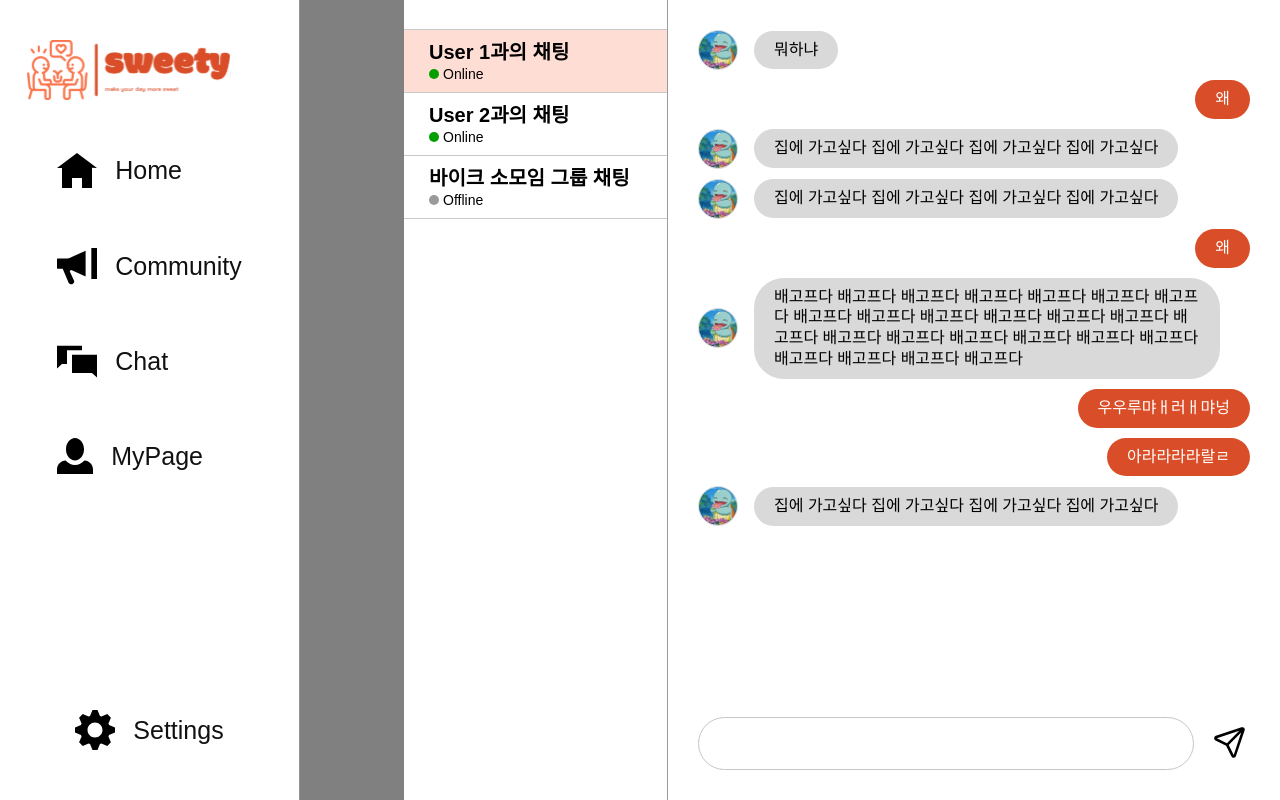
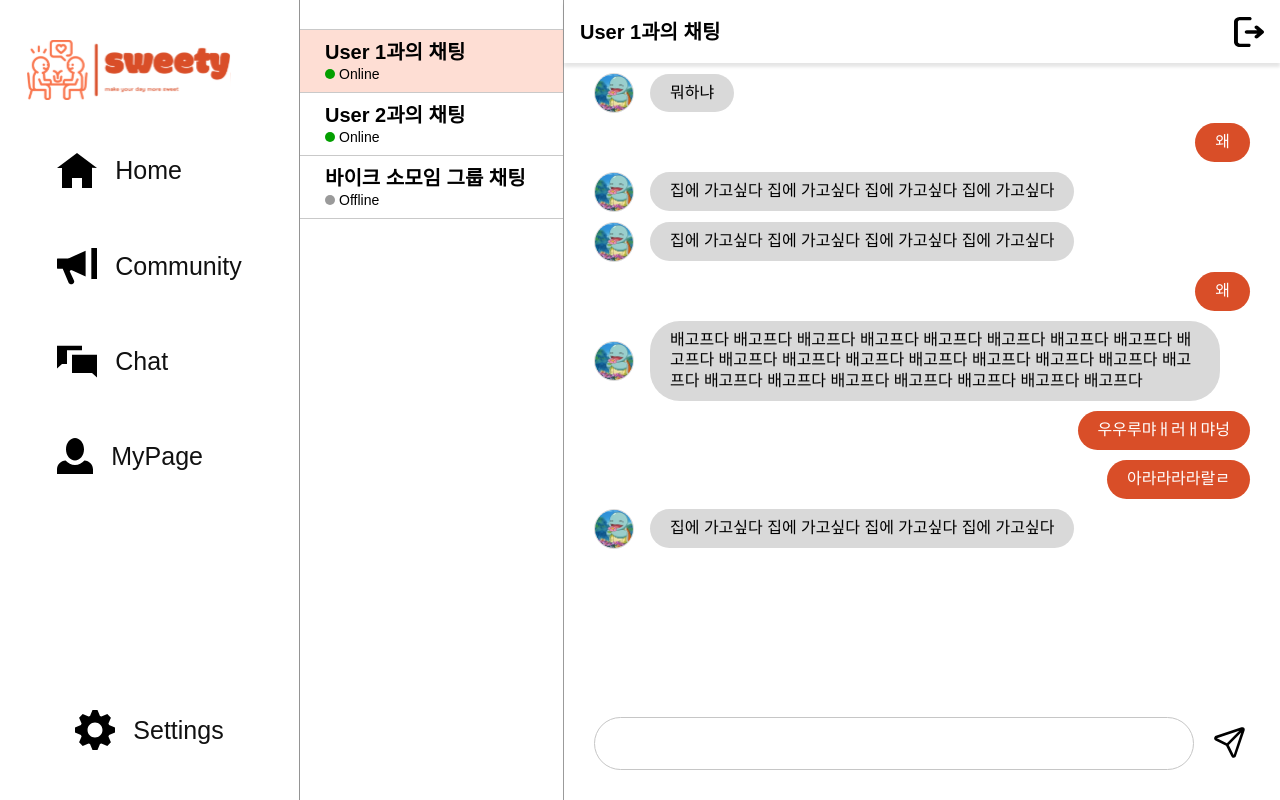
Before and after one commit to Toy2-Team3/sweety, a React (Create React App) app: page /chat in a window 1280 px wide. Built offline with nearby package versions, Linux system fonts and the light colour scheme.

Commit message:
Feat: 채팅 페이지 Nav 바 병합
채팅 섹션 내에 Header 추가

```diff
--- a/src/pages/chatting/ChatBox.tsx
+++ b/src/pages/chatting/ChatBox.tsx
@@ -1,4 +1,3 @@
-import React from "react";
 import styled from "styled-components";
 import { ChatProps } from "./ChattingSection";
 
--- a/src/pages/chatting/ChattingRoomList.tsx
+++ b/src/pages/chatting/ChattingRoomList.tsx
@@ -1,32 +1,28 @@
 import styled from "styled-components";
 import ChattingRoom from "./ChattingRoom";
 
-interface ChattingRoomProps {
+export interface ChattingRoomProps {
   name: string;
   online: boolean;
   roomId: number;
 }
 
 const ChattingRoomList = ({
+  roomData,
   currentRoomNumber,
   setCurrentRoomNumber,
   setShowRoomList,
 }: {
+  roomData: ChattingRoomProps[];
   currentRoomNumber: number;
   setCurrentRoomNumber: React.Dispatch<React.SetStateAction<number>>;
   setShowRoomList?: React.Dispatch<React.SetStateAction<boolean>>;
 }) => {
-  const dummyData: ChattingRoomProps[] = [
-    { name: "User 1과의 채팅", online: true, roomId: 1 },
-    { name: "User 2과의 채팅", online: true, roomId: 2 },
-    { name: "바이크 소모임 그룹 채팅", online: false, roomId: 3 },
-  ];
-
   return (
     <MainContainer>
       <PaddingBox />
       {/* 인덱스 추가하기 */}
-      {dummyData.map((item, index) => {
+      {roomData.map((item, index) => {
         const isCurrentRoom = index === currentRoomNumber;
         return (
           <ChattingRoom
--- a/src/pages/chatting/ChattingSection.tsx
+++ b/src/pages/chatting/ChattingSection.tsx
@@ -3,8 +3,9 @@ import ChatBox from "./ChatBox";
 import defaultImage from "../../assets/ex.jpg";
 import ChattingTextarea from "./ChattingTextarea";
 import hamburgerButton from "../../assets/hamburger.svg";
-import ChattingRoomList from "./ChattingRoomList";
-import { useState } from "react";
+import exitButton from "../../assets/exitChattingRoom.svg";
+import ChattingRoomList, { ChattingRoomProps } from "./ChattingRoomList";
+import { useState, useEffect } from "react";
 
 export interface ChatProps {
   isMine: boolean;
@@ -13,9 +14,11 @@ export interface ChatProps {
 }
 
 const ChattingSection = ({
+  roomData,
   currentRoomNumber,
   setCurrentRoomNumber,
 }: {
+  roomData: ChattingRoomProps[];
   currentRoomNumber: number;
   setCurrentRoomNumber: React.Dispatch<React.SetStateAction<number>>;
 }) => {
@@ -66,16 +69,31 @@ const ChattingSection = ({
 
   const [showRoomList, setShowRoomList] = useState<boolean>(false);
 
+  useEffect(() => {
+    const handleResize = () => {
+      if (window.innerWidth >= 1024) {
+        setShowRoomList(false);
+      }
+    };
+    window.addEventListener("resize", handleResize);
+    return () => {
+      window.removeEventListener("resize", handleResize);
+    };
+  }, []);
+
   return (
     <MainContainer>
+      <div className="chatting-room-controller">
         {showRoomList && (
           <ChattingRoomList
+            roomData={roomData}
             currentRoomNumber={currentRoomNumber}
             setCurrentRoomNumber={setCurrentRoomNumber}
             setShowRoomList={setShowRoomList}
           />
         )}
-      <TabletMobileHeader>
+      </div>
+      <Header>
         <img
           onClick={() => {
             setShowRoomList(true);
@@ -83,13 +101,15 @@ const ChattingSection = ({
           src={hamburgerButton}
           alt=""
         />
-      </TabletMobileHeader>
+        <h1>{roomData[currentRoomNumber].name}</h1>
+        <img src={exitButton} alt="" />
+      </Header>
       <div onClick={() => setShowRoomList(false)}>
-        <main>
+        <ChattingViewArea>
           {chatDummy.map((item, index) => {
             return <ChatBox key={index} {...item} />;
           })}
-        </main>
+        </ChattingViewArea>
         <ChattingTextarea />
       </div>
     </MainContainer>
@@ -97,50 +117,83 @@ const ChattingSection = ({
 };
 
 const MainContainer = styled.section`
-  padding: 30px 0 0;
   width: 100%;
   min-width: 376px;
   position: relative;
 
   @media screen and (max-width: 1024px) {
-    padding: 0px;
     height: 100vh;
   }
-  main {
-    height: calc(100vh - 133px);
+
+  @media screen and (max-width: 480px) {
+    height: auto;
+  }
+`;
+
+const ChattingViewArea = styled.main`
+  height: calc(100vh - 83px);
   display: flex;
   flex-direction: column;
   gap: 10px;
   overflow: scroll;
-    padding: 0 30px 10px;
+  padding: 73px 30px 10px;
 
   @media screen and (max-width: 1024px) {
-      padding: 0 20px 10px;
+    padding: 73px 20px 10px;
+  }
+
+  @media screen and (max-width: 480px) {
+    height: calc(100vh - 183px);
+  }
+`;
+
+const Header = styled.header`
+  position: fixed;
   display: flex;
-      padding-top: 73px;
-      height: calc(100vh - 83px);
+  width: calc(100% - 564px);
+  height: 63px;
+  padding: 0 16px;
+  background-color: white;
+  box-shadow: 0px 4px 3px rgba(0, 0, 0, 0.1);
+  justify-content: space-between;
+  align-items: center;
+
+  > img:first-child {
+    display: none;
+  }
+
+  @media screen and (max-width: 1024px) {
+    width: calc(100% - 104px);
+    left: 104px;
+
+    > img:first-child {
+      display: block;
+    }
+  }
+
+  @media screen and (max-width: 480px) {
+    width: 100%;
+    left: 0;
+  }
+
+  img {
+    cursor: pointer;
+    flex-shrink: 0;
+  }
+
+  h1 {
+    font-size: 20px;
+    font-weight: 600;
+    text-overflow: ellipsis;
+    overflow: hidden;
+    white-space: nowrap;
+    word-break: break-all;
+    line-height: 24px;
+
+    @media screen and (max-width: 480px) {
+      font-size: 18px;
     }
   }
 `;
 
-const TabletMobileHeader = styled.div`
-  display: none;
-  height: 63px;
-  position: fixed;
-  left: 104px;
-  width: 100%;
-  padding-left: 16px;
-  background-color: white;
-  box-shadow: 0px 4px 3px rgba(0, 0, 0, 0.1);
-
-  @media screen and (max-width: 1024px) {
-    display: flex;
-    align-items: center;
-  }
-
-  img {
-    cursor: pointer;
-  }
-`;
-
 export default ChattingSection;
--- a/src/pages/chatting/ChattingTextarea.tsx
+++ b/src/pages/chatting/ChattingTextarea.tsx
@@ -66,6 +66,13 @@ const InputContainer = styled.div`
     left: 20px;
   }
 
+  @media screen and (max-width: 480px) {
+    width: calc(100% - 40px);
+    position: fixed;
+    bottom: 123px;
+    left: 20px;
+  }
+
   textarea {
     font-family: Arial, Helvetica, sans-serif;
     width: 100%;
--- a/src/pages/chatting/index.tsx
+++ b/src/pages/chatting/index.tsx
@@ -1,29 +1,28 @@
 import styled from "styled-components";
-import ChattingRoomList from "./ChattingRoomList";
+import ChattingRoomList, { ChattingRoomProps } from "./ChattingRoomList";
 import ChattingSection from "./ChattingSection";
 import { useState } from "react";
 
 const Chatting = () => {
+  const [dummyRoomData] = useState<ChattingRoomProps[]>([
+    { name: "User 1과의 채팅", online: true, roomId: 1 },
+    { name: "User 2과의 채팅", online: true, roomId: 2 },
+    { name: "바이크 소모임 그룹 채팅", online: false, roomId: 3 },
+  ]);
+
   const [currentRoomNumber, setCurrentRoomNumber] = useState<number>(0);
 
   return (
     <PageContainer>
-      {/* 사이드 nav 바임 삭제해야돼 */}
-      <div
-        style={{
-          width: "104px",
-          backgroundColor: "gray",
-          flexShrink: "0",
-          height: "100vh",
-        }}
-      ></div>
       <div className="roomlist-controller">
         <ChattingRoomList
+          roomData={dummyRoomData}
           currentRoomNumber={currentRoomNumber}
           setCurrentRoomNumber={setCurrentRoomNumber}
         />
       </div>
       <ChattingSection
+        roomData={dummyRoomData}
         currentRoomNumber={currentRoomNumber}
         setCurrentRoomNumber={setCurrentRoomNumber}
       />
```
Lines whose indentation alone changed are shown as unchanged.
